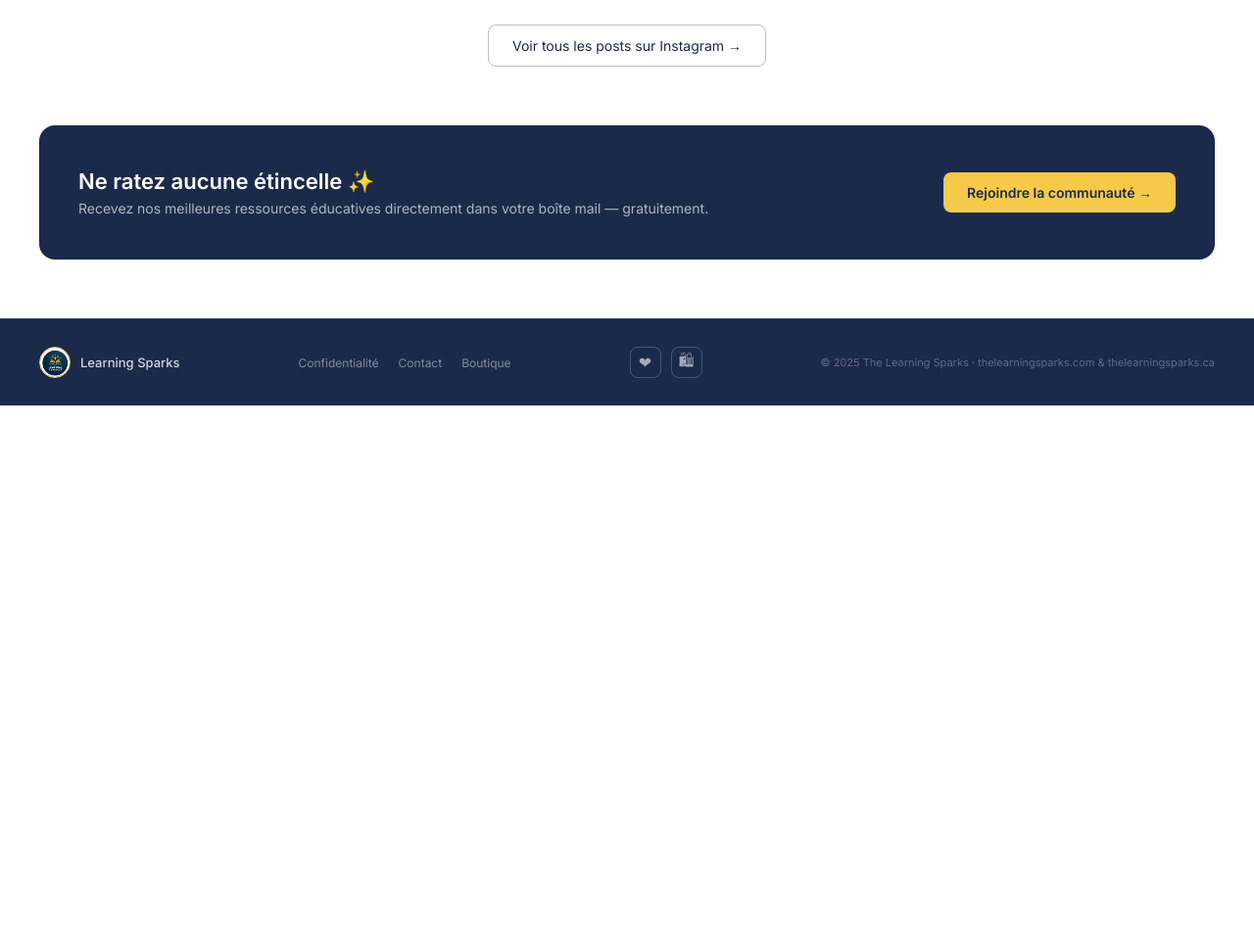
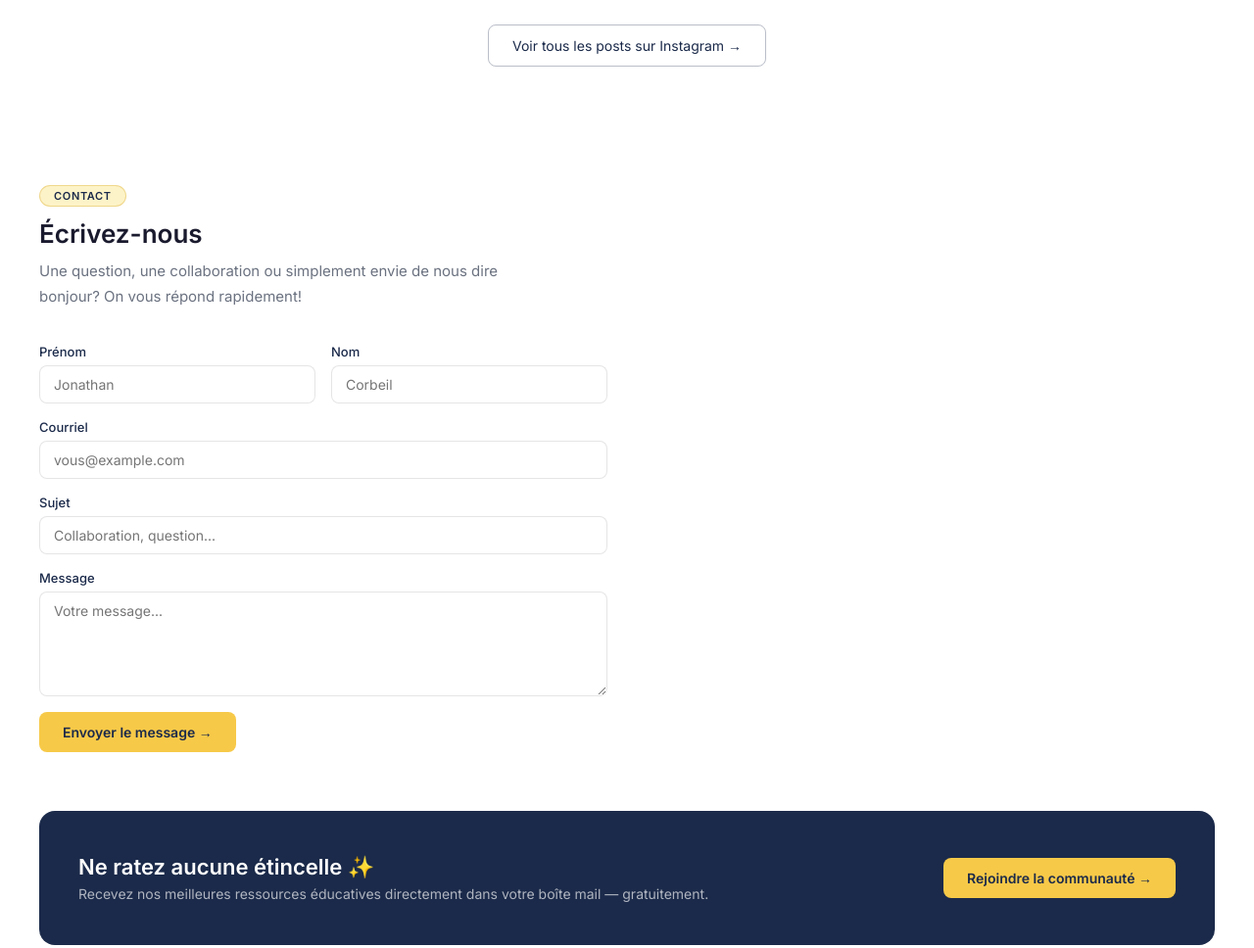
Before and after one commit to jonathancorbeil01-dev/TheLearningSparks, a plain HTML site: page index.html in a window 1280 px wide. Shown: the part 2600-3568 px from the top of the page at 98% size. Before the commit the page ends 3014 px from the top, so only its background shows below. Drawn offline with Linux system fonts and the light colour scheme.

Commit message:
Ajouter section contact avec formulaire Netlify

```diff
--- a/index.html
+++ b/index.html
@@ -241,7 +241,52 @@
   </div>
 </section>
 
-<div class="cta-banner" id="contact">
+<section class="section" id="contact">
+  <div class="section-tag t" data-fr="Contact" data-en="Contact">Contact</div>
+  <h2 class="t" data-fr="Écrivez-nous" data-en="Get in touch">Écrivez-nous</h2>
+  <p class="section-sub t" data-fr="Une question, une collaboration ou simplement envie de nous dire bonjour? On vous répond rapidement!" data-en="A question, a collaboration or just want to say hello? We'll get back to you quickly!">Une question, une collaboration ou simplement envie de nous dire bonjour? On vous répond rapidement!</p>
+
+  <form name="contact" method="POST" data-netlify="true" netlify-honeypot="bot-field"
+    style="max-width:580px; display:flex; flex-direction:column; gap:16px;">
+    <input type="hidden" name="form-name" value="contact">
+    <input type="hidden" name="bot-field">
+
+    <div style="display:grid; grid-template-columns:1fr 1fr; gap:16px;">
+      <div style="display:flex; flex-direction:column; gap:6px;">
+        <label style="font-size:13px; font-weight:500; color:var(--navy);" class="t" data-fr="Prénom" data-en="First name">Prénom</label>
+        <input type="text" name="prenom" required placeholder="Jonathan"
+          style="padding:10px 14px; border:1px solid var(--border); border-radius:8px; font-size:14px; font-family:inherit; outline:none;">
+      </div>
+      <div style="display:flex; flex-direction:column; gap:6px;">
+        <label style="font-size:13px; font-weight:500; color:var(--navy);" class="t" data-fr="Nom" data-en="Last name">Nom</label>
+        <input type="text" name="nom" required placeholder="Corbeil"
+          style="padding:10px 14px; border:1px solid var(--border); border-radius:8px; font-size:14px; font-family:inherit; outline:none;">
+      </div>
+    </div>
+
+    <div style="display:flex; flex-direction:column; gap:6px;">
+      <label style="font-size:13px; font-weight:500; color:var(--navy);" class="t" data-fr="Courriel" data-en="Email">Courriel</label>
+      <input type="email" name="email" required placeholder="vous@example.com"
+        style="padding:10px 14px; border:1px solid var(--border); border-radius:8px; font-size:14px; font-family:inherit; outline:none;">
+    </div>
+
+    <div style="display:flex; flex-direction:column; gap:6px;">
+      <label style="font-size:13px; font-weight:500; color:var(--navy);" class="t" data-fr="Sujet" data-en="Subject">Sujet</label>
+      <input type="text" name="sujet" required placeholder="Collaboration, question..."
+        style="padding:10px 14px; border:1px solid var(--border); border-radius:8px; font-size:14px; font-family:inherit; outline:none;">
+    </div>
+
+    <div style="display:flex; flex-direction:column; gap:6px;">
+      <label style="font-size:13px; font-weight:500; color:var(--navy);" class="t" data-fr="Message" data-en="Message">Message</label>
+      <textarea name="message" required rows="5" placeholder="Votre message..."
+        style="padding:10px 14px; border:1px solid var(--border); border-radius:8px; font-size:14px; font-family:inherit; outline:none; resize:vertical;"></textarea>
+    </div>
+
+    <button type="submit" class="btn-gold t" style="align-self:flex-start;" data-fr="Envoyer le message →" data-en="Send message →">Envoyer le message →</button>
+  </form>
+</section>
+
+<div class="cta-banner">
   <div>
     <h3 class="t" data-fr="Ne ratez aucune étincelle ✨" data-en="Never miss a spark ✨">Ne ratez aucune étincelle ✨</h3>
     <p class="t" data-fr="Recevez nos meilleures ressources éducatives directement dans votre boîte mail — gratuitement." data-en="Get our best educational resources delivered straight to your inbox — for free.">Recevez nos meilleures ressources éducatives directement dans votre boîte mail — gratuitement.</p>
```
